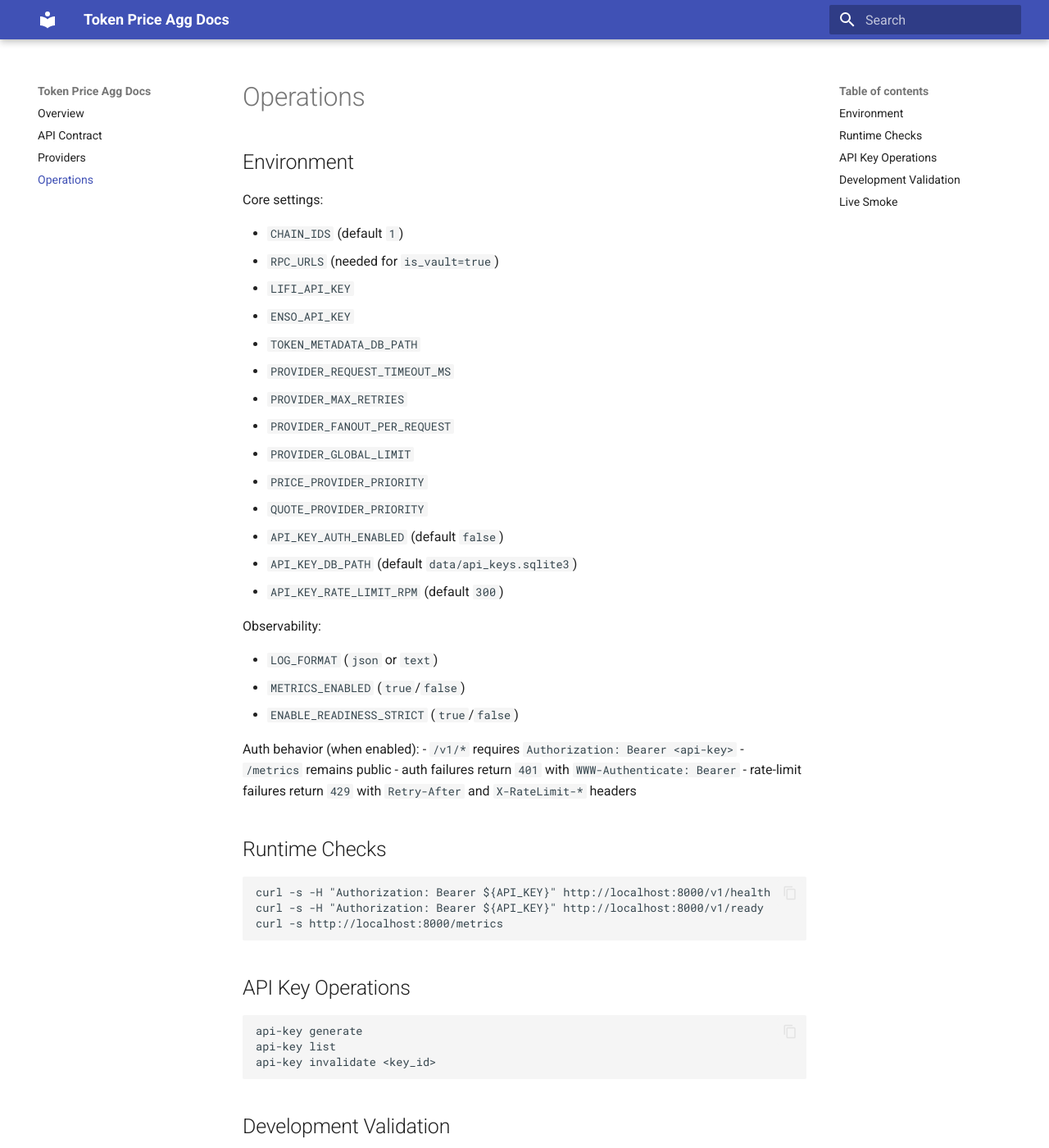
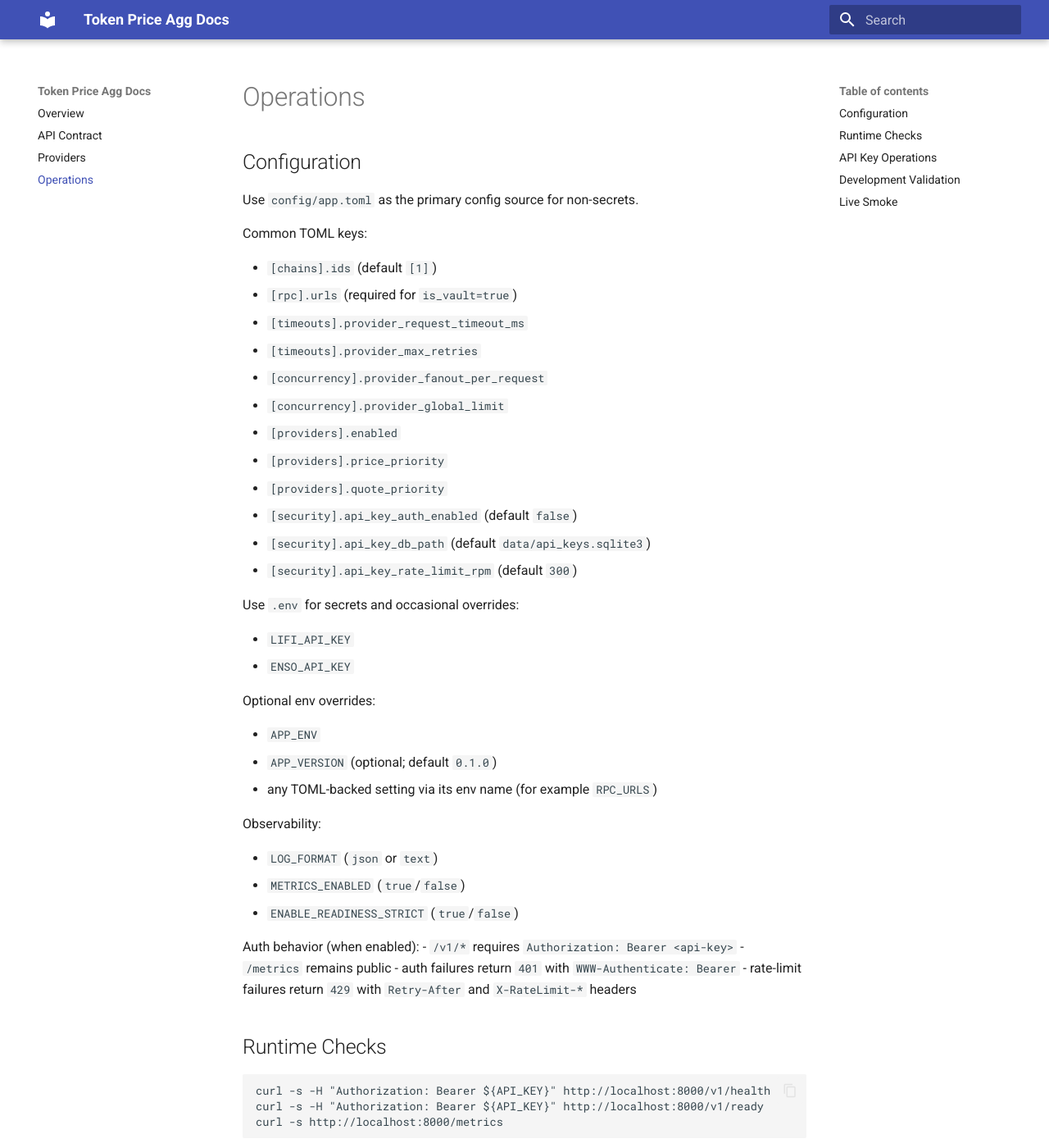
Before and after one commit to wavey0x/token-price-agg, an MkDocs documentation site: the page built from docs/src/operations.md, in a window 1280 px wide and 1400 px high. Shown: the whole window at 82% size. Built offline with MkDocs 1.6.1 and Material for MkDocs 9.7.7, drawn with Linux system fonts in a browser that asks for light colours.

Commit message:
config updates

```diff
--- a/docs/src/operations.md
+++ b/docs/src/operations.md
@@ -1,23 +1,34 @@
 # Operations
 
-## Environment
+## Configuration
 
-Core settings:
+Use `config/app.toml` as the primary config source for non-secrets.
 
-- `CHAIN_IDS` (default `1`)
-- `RPC_URLS` (needed for `is_vault=true`)
+Common TOML keys:
+
+- `[chains].ids` (default `[1]`)
+- `[rpc].urls` (required for `is_vault=true`)
+- `[timeouts].provider_request_timeout_ms`
+- `[timeouts].provider_max_retries`
+- `[concurrency].provider_fanout_per_request`
+- `[concurrency].provider_global_limit`
+- `[providers].enabled`
+- `[providers].price_priority`
+- `[providers].quote_priority`
+- `[security].api_key_auth_enabled` (default `false`)
+- `[security].api_key_db_path` (default `data/api_keys.sqlite3`)
+- `[security].api_key_rate_limit_rpm` (default `300`)
+
+Use `.env` for secrets and occasional overrides:
+
 - `LIFI_API_KEY`
 - `ENSO_API_KEY`
-- `TOKEN_METADATA_DB_PATH`
-- `PROVIDER_REQUEST_TIMEOUT_MS`
-- `PROVIDER_MAX_RETRIES`
-- `PROVIDER_FANOUT_PER_REQUEST`
-- `PROVIDER_GLOBAL_LIMIT`
-- `PRICE_PROVIDER_PRIORITY`
-- `QUOTE_PROVIDER_PRIORITY`
-- `API_KEY_AUTH_ENABLED` (default `false`)
-- `API_KEY_DB_PATH` (default `data/api_keys.sqlite3`)
-- `API_KEY_RATE_LIMIT_RPM` (default `300`)
+
+Optional env overrides:
+
+- `APP_ENV`
+- `APP_VERSION` (optional; default `0.1.0`)
+- any TOML-backed setting via its env name (for example `RPC_URLS`)
 
 Observability:
 
```
Also changed, not shown: README.md (+24 -6 lines), 3 other files.
